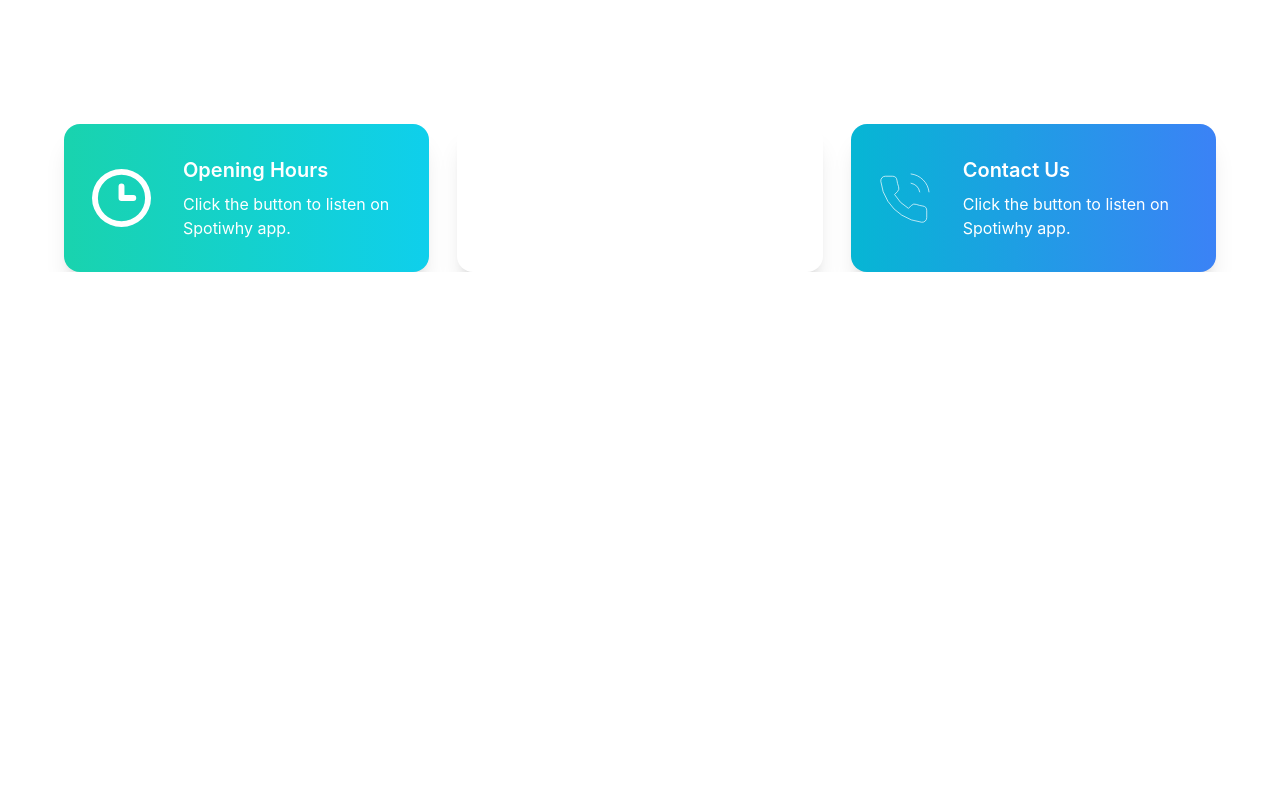
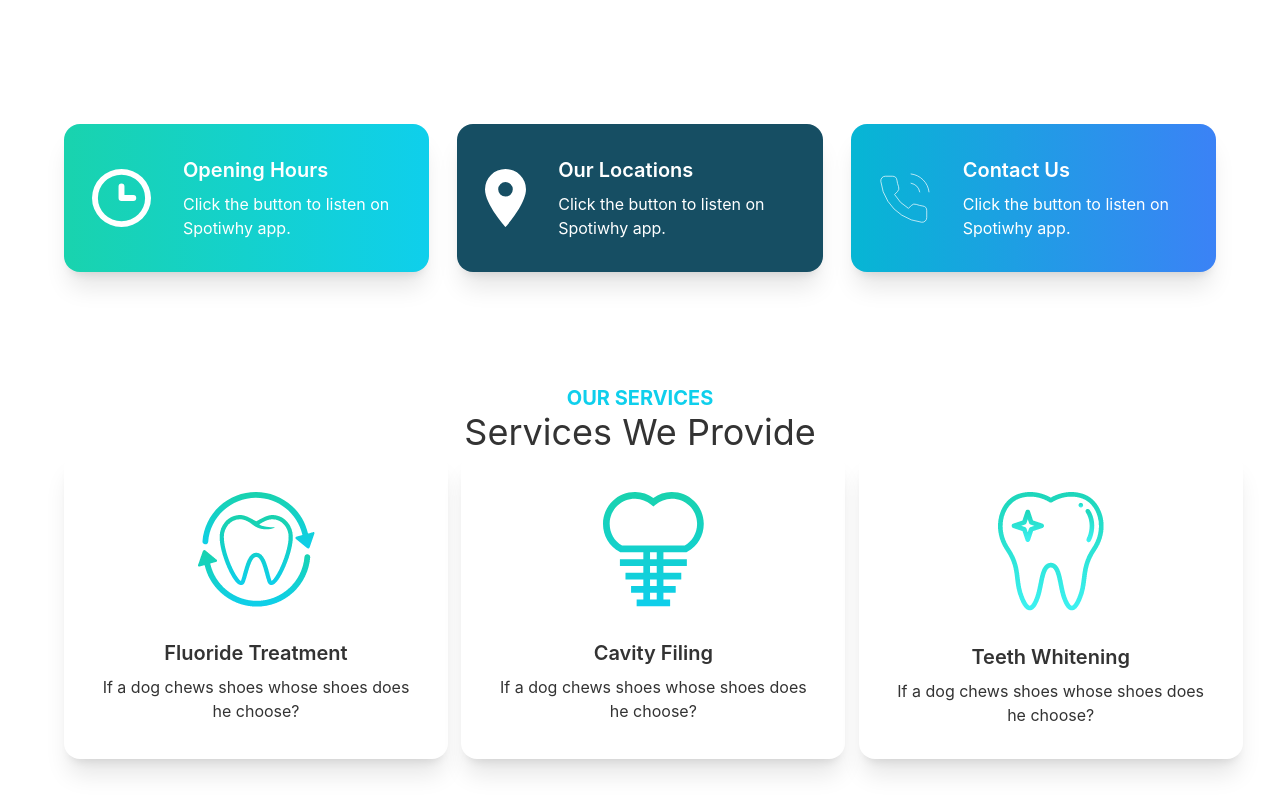
Before and after one commit to uttamsdev/doctor-appointment-system, a React (Create React App) app: page / in a window 1280 px wide. Shown: the part 740-1552 px from the top of the page. Before the commit the page ends 1012 px from the top, so only its background shows below. Built offline with nearby package versions, Linux system fonts and the light colour scheme.

Commit message:
services added

```diff
--- a/src/Pages/Home/Banner.js
+++ b/src/Pages/Home/Banner.js
@@ -4,7 +4,7 @@
 
 const Banner = () => {
   return (
-    <div class="hero min-h-screen px-16">
+    <div class="hero min-h-screen">
       <div class="hero-content flex-col lg:flex-row-reverse">
         <img src={chair} class="max-w-sm rounded-lg shadow-2xl" />
         <div>
--- a/src/Pages/Home/Home.js
+++ b/src/Pages/Home/Home.js
@@ -1,12 +1,14 @@
 import React from 'react'
 import Banner from './Banner';
 import Info from './Info';
+import Services from './Services';
 
 function Home() {
   return (
-    <div>
+    <div className='px-16'>
         <Banner></Banner>
         <Info></Info>
+        <Services></Services>
     </div>
   )
 }
--- a/src/Pages/Home/Info.js
+++ b/src/Pages/Home/Info.js
@@ -6,9 +6,9 @@
 
 const Info = () => {
   return (
-    <div className="grid grid-cols-1 lg:grid-cols-3 gap-7 px-16">
+    <div className="grid grid-cols-1 lg:grid-cols-3 gap-7">
       <InfoCard cardTitle="Opening Hours" bgClass="bg-gradient-to-r from-secondary to-primary" img={clock}></InfoCard>
-      <InfoCard cardTitle="Our Locations" bgClass="bg-accent" img={marker}></InfoCard>
+      <InfoCard cardTitle="Our Locations" bgClass="bg-cyan-900" img={marker}></InfoCard>
       <InfoCard cardTitle="Contact Us" bgClass="bg-gradient-to-r from-cyan-500 to-blue-500" img={phone}></InfoCard>
     </div>
   );
--- /dev/null
+++ b/src/Pages/Home/Service.js
@@ -0,0 +1,19 @@
+import React from 'react'
+
+const Service = ({service}) => {
+    const {img, name} = service;
+  return (
+      //card from daisyui
+    <div class="card w-96 bg-base-100 shadow-xl">
+  <figure class="px-10 pt-10">
+    <img src={img} alt="Shoes" class="rounded-xl" />
+  </figure>
+  <div class="card-body items-center text-center">
+    <h2 class="card-title">{name}</h2>
+    <p>If a dog chews shoes whose shoes does he choose?</p>
+  </div>
+</div>
+  )
+}
+
+export default Service;
--- /dev/null
+++ b/src/Pages/Home/Services.js
@@ -0,0 +1,43 @@
+import React from 'react'
+import fluoride from '../../assets/images/fluoride.png';
+import cavity from '../../assets/images/cavity.png';
+import whitening from '../../assets/images/whitening.png';
+import Service from './Service';
+
+const Services = () => {
+    const services = [
+        {
+            _id:1,
+            name: 'Fluoride Treatment',
+            description: '',
+            img: fluoride
+        },
+        {
+            _id:2,
+            name: 'Cavity Filing',
+            description: '',
+            img: cavity
+        },
+        {
+            _id:3,
+            name: 'Teeth Whitening',
+            description: '',
+            img: whitening
+        },
+    ]
+  return (
+    <div className='my-28'>
+        <div className='text-center'>
+            <h3 className='text-primary text-xl font-bold uppercase'>Our Services</h3>
+            <h2 className='text-4xl'>Services We Provide</h2>
+        </div>
+        <div className='grid sm:grid-cols-1 md:grid-cols-2 lg:grid-cols-3 gap-10'>
+            {
+                services.map(service => <Service service={service} key={service._id}></Service>)
+            }
+        </div>
+    </div>
+  )
+}
+
+export default Services;
```
